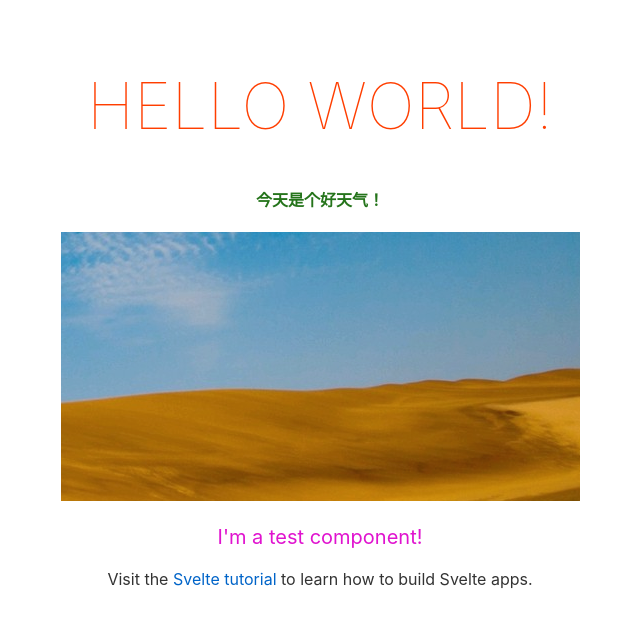
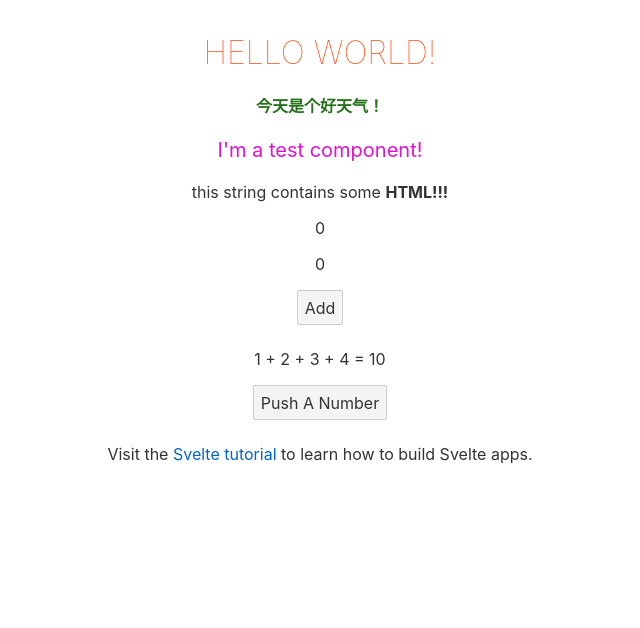
Before and after one commit to harryYao/my-svelte, a Svelte app: page / in a window 1280 px wide. Shown: the top 628 px of the page, without its empty margins (320-960 px from the left). Built offline with nearby package versions, Linux system fonts and the light colour scheme.

Commit message:
keep on learning

```diff
--- a/src/App.svelte
+++ b/src/App.svelte
@@ -8,7 +8,7 @@
 <main>
 	<h1>Hello {name}!</h1>
 	<h4>{str}</h4>
-	<img src={src} alt="">
+	<!-- <img src={src} alt=""> -->
 	<Test></Test>
 	<p>Visit the <a href="https://svelte.dev/tutorial">Svelte tutorial</a> to learn how to build Svelte apps.</p>
 </main>
@@ -16,7 +16,7 @@
 <style>
 	main {
 		text-align: center;
-		padding: 1em;
+		padding: 0.2em;
 		max-width: 240px;
 		margin: 0 auto;
 	}
@@ -24,7 +24,7 @@
 	h1 {
 		color: #ff3e00;
 		text-transform: uppercase;
-		font-size: 4em;
+		font-size: 2em;
 		font-weight: 100;
 	}
 
--- a/src/components/test.svelte
+++ b/src/components/test.svelte
@@ -1,9 +1,36 @@
 <div>
   <p class="test">{name}</p>
+  <p class="showttml">{@html string}</p>
+  <p>{count}</p>
+  <p>{doubled}</p>
+  <button on:click="{handleClick}">Add</button>
+  <p>{numbers.join(' + ')} = {sum}</p>
+
+  <button on:click="{addNumber}">Push A Number</button>
 </div>
 
 <script>
-  let name = 'I\'m a test component!'
+  let name = 'I\'m a test component!';
+  let string = `this string contains some <strong>HTML!!!</strong>`;
+  let count = 0;
+  $: doubled = count * 2; // 计算属性，类似VUE中的computed
+  $: {
+    console.log(`the count is ${count}`);
+  }
+  $: if (count > 10){
+    // console.warn(`the count is high - ${count}, it's need reset!`);
+    count = 0;
+  }
+  let numbers = [1, 2, 3, 4];
+  function addNumber() {
+		// numbers.push(numbers.length + 1); // 数组的push splice等方法不会触发响应式
+    numbers = [...numbers, numbers.length + 1]; // 需要通过赋值
+	}
+
+	$: sum = numbers.reduce((t, n) => t + n, 0);
+	function handleClick() {
+		count++;
+	}
 </script>
 
 <style>
```
Also changed, not shown: 1 other file (tests, documents, lock files or other folders).
